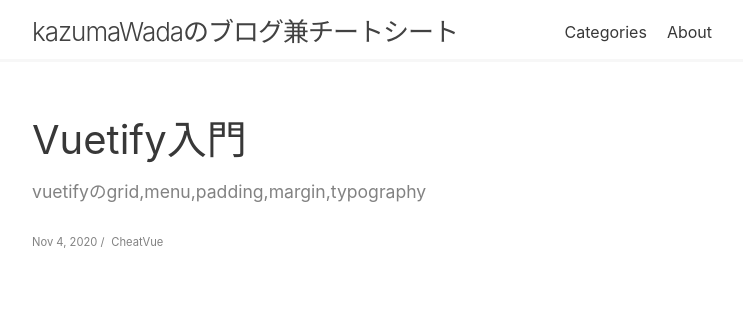
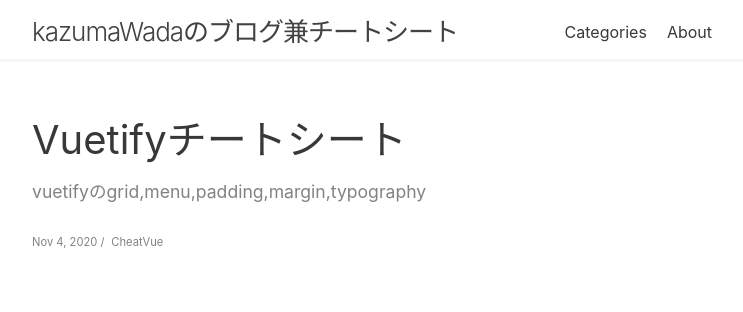
Before and after one commit to kazblog/kazblog.github.io, a Jekyll site: the page built from index.md, in a window 1280 px wide. Shown: the top 312 px of the page, without its empty margins (268-1011 px from the left). Built offline with Jekyll 4.4.1, drawn with Linux system fonts in a browser that asks for light colours.

Commit message:
Update 2020-11-6-Vuetify-チートシート.md

```diff
--- a/_posts/2020-11-6-Vuetify-チートシート.md
+++ b/_posts/2020-11-6-Vuetify-チートシート.md
@@ -1,6 +1,6 @@
 ---
 layout: post
-title: "Vuetify入門"
+title: "Vuetifyチートシート"
 date: 2020-11-4 12:39:36 +0900
 categories: Cheat Vue
 permalink: /vuetyfy-cheet-sheat
```
